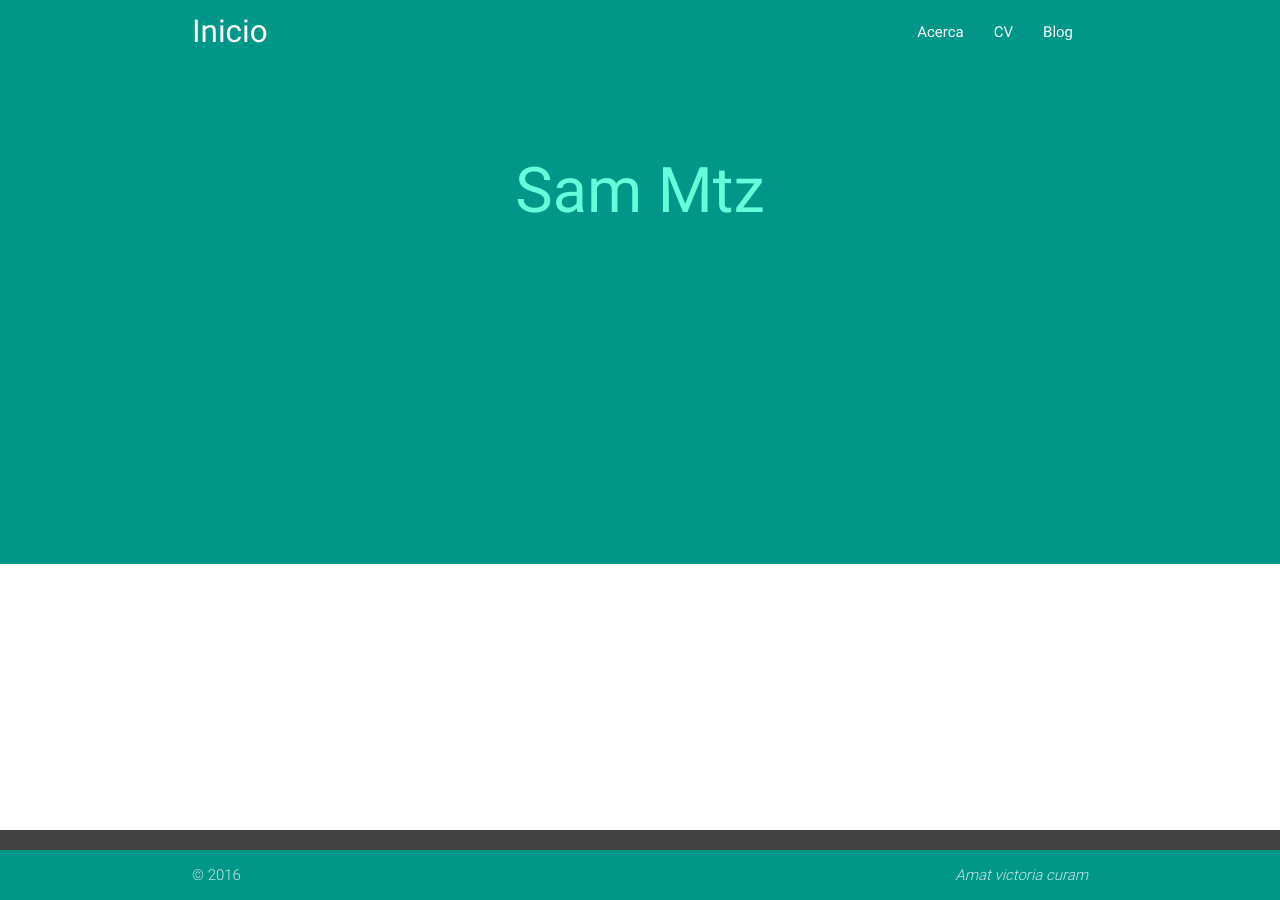
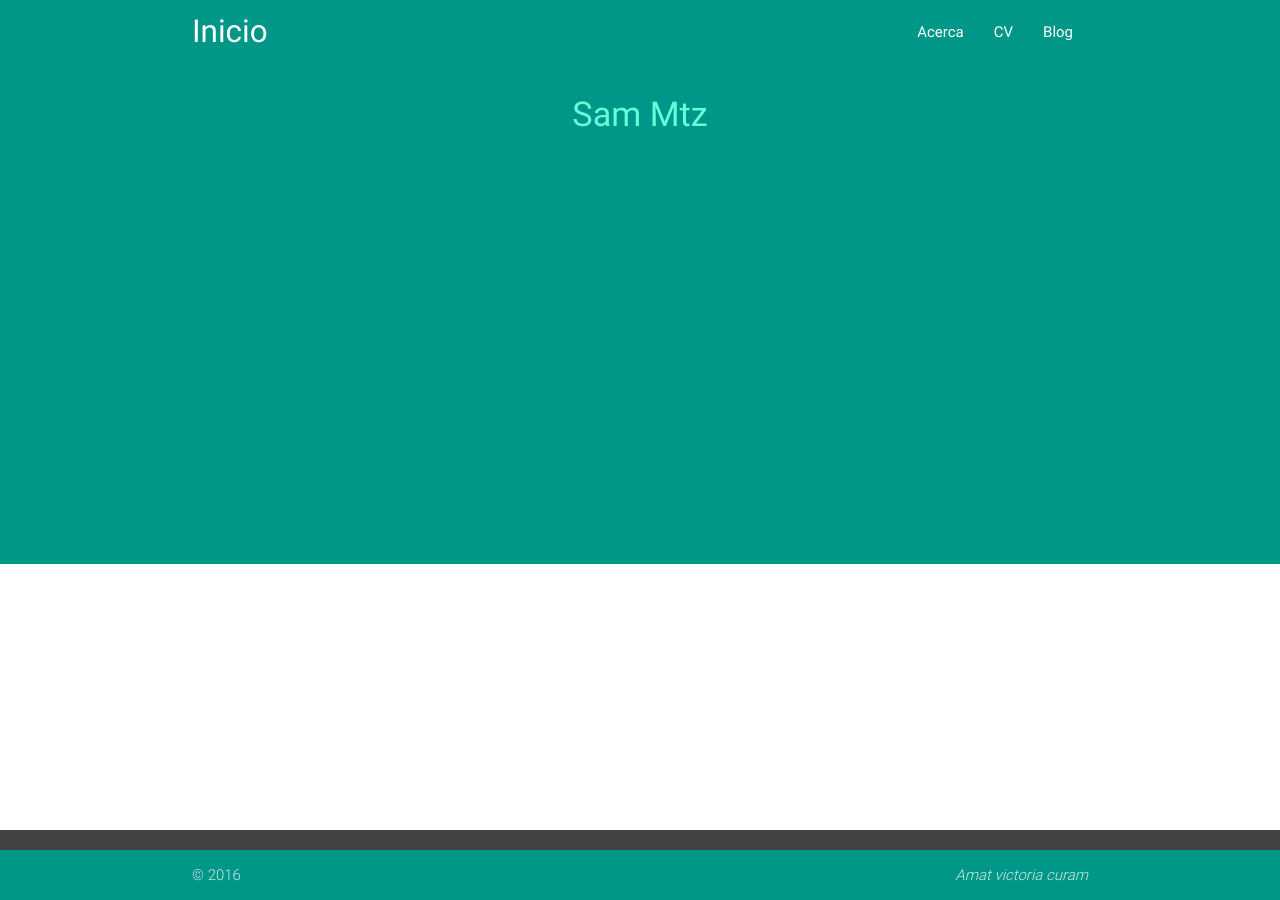
Before and after one commit to const3/const3.github.io, a Jekyll site: the page built from index.html, in a window 1280 px wide. Built offline with Jekyll 4.4.1, drawn with Linux system fonts in a browser that asks for light colours; nearby versions of some CDN libraries.

Commit message:
Update default.html

```diff
--- a/_layouts/default.html
+++ b/_layouts/default.html
@@ -35,9 +35,7 @@
       <div id="index-banner" class="parallax-container teal">
         <div class="section no-pad-bot">
           <div class="container">
-            <br><br>
-            <h1 class="header center teal-text text-accent-2">{{ page.title }}</h1>
-            <br><br>
+            <h4 class="header center teal-text text-accent-2">{{ page.title }}</h4>
           </div>
         </div>
       </div>
```
